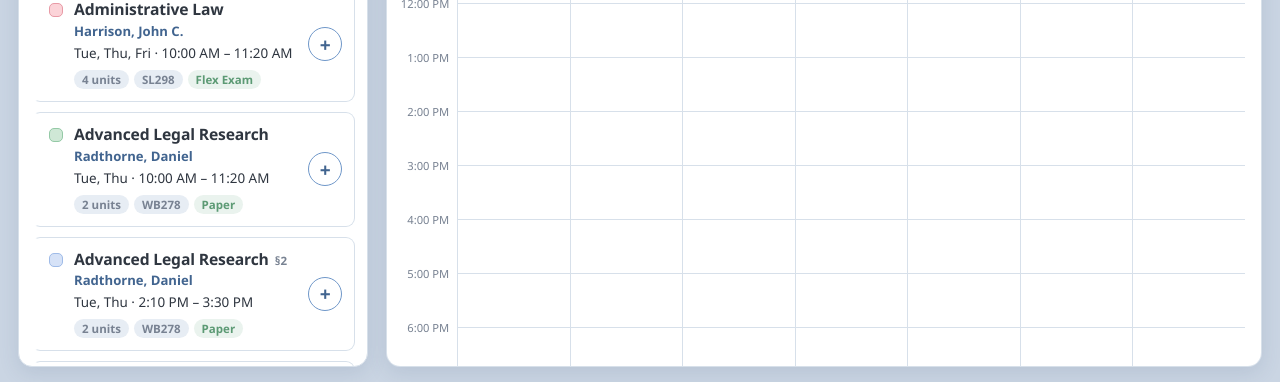
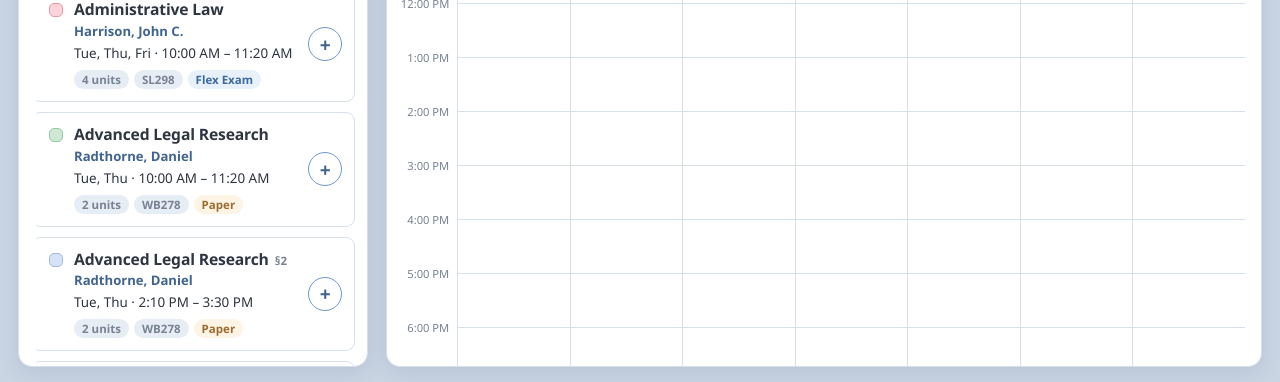
Before and after one commit to daiaun003/lawschoolscheduler, a React (Vite) app: page / in a window 1280 px wide. Shown: the part 415-797 px from the top of the page. Built offline with nearby package versions, Linux system fonts and the light colour scheme.

Commit message:
Color-code exam type tags by kind
Flex Exam (blue), Paper (amber), Clinic (green), Exam (purple),
Other (grey) — each gets a distinct background/text color so they're
scannable at a glance in the course catalog.

Co-Authored-By: Claude Opus 4.6 <noreply@anthropic.com>

```diff
--- a/src/App.css
+++ b/src/App.css
@@ -544,9 +544,25 @@
   color: var(--ink-soft);
   font-weight: 700;
 }
-.tag-exam {
+.tag-exam--flex-exam {
+  background: #e8f0fa;
+  color: #3b6a9e;
+}
+.tag-exam--paper {
+  background: #fef4e6;
+  color: #9a6d2e;
+}
+.tag-exam--clinic {
   background: #eaf3ee;
   color: var(--matcha-deep);
+}
+.tag-exam--exam {
+  background: #f3e8f3;
+  color: #7b4a8a;
+}
+.tag-exam--other {
+  background: #f0eded;
+  color: #6b6464;
 }
 .tag-short {
   background: #f1eafa;
--- a/src/components/CourseCard.jsx
+++ b/src/components/CourseCard.jsx
@@ -1,4 +1,5 @@
 import { fmtMeeting } from '../utils/schedule'
+import { examKind } from '../data/courses'
 
 // Compact summary of a meeting list, e.g. "Mon, Wed · 3:40–5:40 PM".
 function meetingSummary(course) {
@@ -41,7 +42,9 @@ export default function CourseCard({ course, selected, conflict, onToggle, onSho
           )}
           {course.classroom && <span className="tag">{course.classroom}</span>}
           {course.examType && (
-            <span className="tag tag-exam">{course.examType.split(/[:.]/)[0]}</span>
+            <span className={`tag tag-exam tag-exam--${examKind(course.examType).toLowerCase().replace(/\s/g, '-')}`}>
+              {course.examType.split(/[:.]/)[0]}
+            </span>
           )}
           {course.sessions.length > 0 ? (
             <button
```
